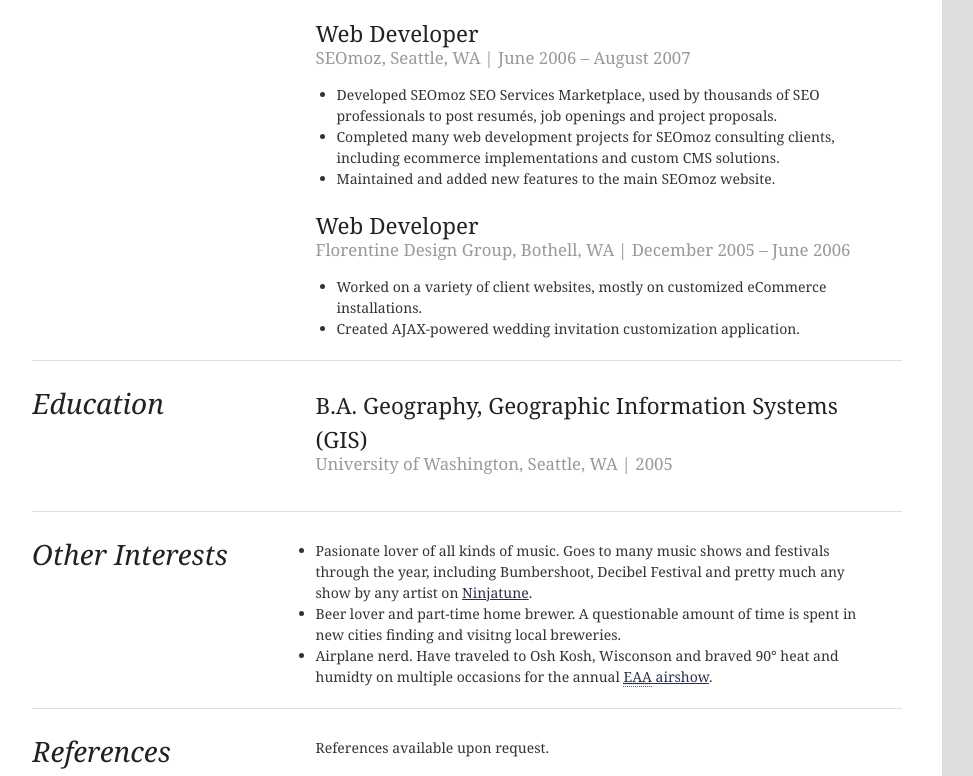
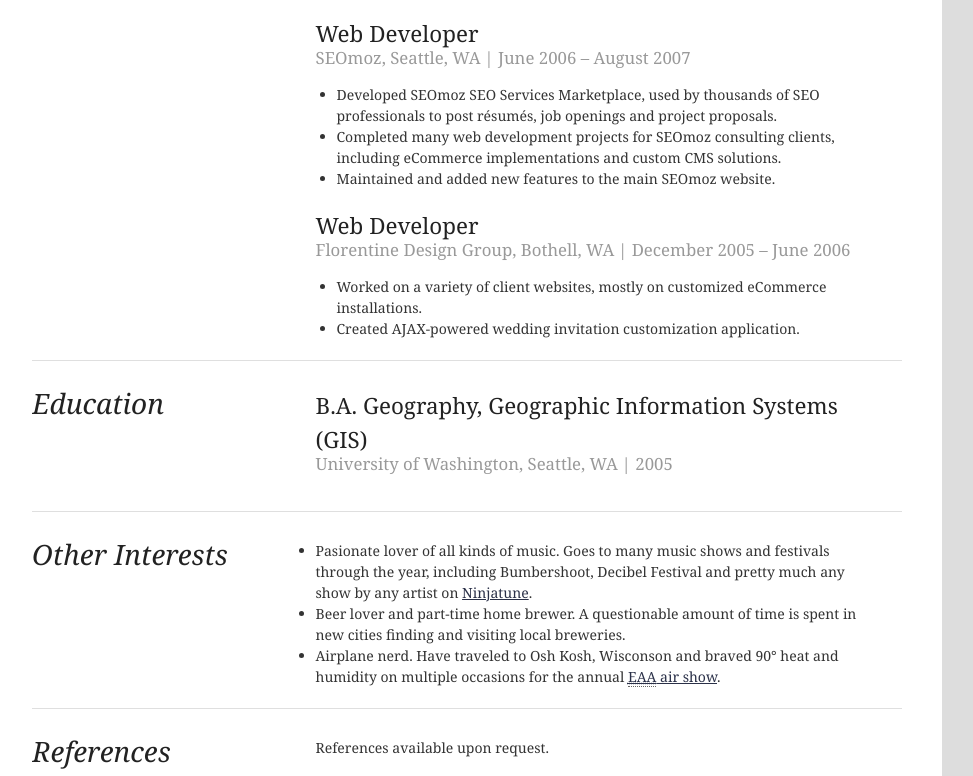
Before and after one commit to Fluxx/bitfluxx.com, a Jekyll site: the page built from resume.html, in a window 1280 px wide and 1400 px high, scrolled down 1192 px. Shown: the part 581-1357 px from the top of the window, without its empty margins (8-981 px from the left). Built offline with Jekyll 4.4.1, drawn with Linux system fonts in a browser that asks for light colours; some of the changed text lies outside the part shown.

Commit message:
Small fixes, mostly spelling

```diff
--- a/resume.html
+++ b/resume.html
@@ -104,8 +104,8 @@ section: about
           <h3>June 2006 &ndash; August 2007</h3>
         </hgroup>
         <ul>
-          <li>Developed SEOmoz SEO Services Marketplace, used by thousands of SEO professionals to post resumés, job openings and project proposals.</li>
-          <li>Completed many web development projects for SEOmoz consulting clients, including ecommerce implementations and custom CMS solutions.</li>
+          <li>Developed SEOmoz SEO Services Marketplace, used by thousands of SEO professionals to post résumés, job openings and project proposals.</li>
+          <li>Completed many web development projects for SEOmoz consulting clients, including eCommerce implementations and custom CMS solutions.</li>
           <li>Maintained and added new features to the main SEOmoz website.</li>
         </ul>
       </li>
@@ -145,8 +145,8 @@ section: about
 
     <ul>
       <li>Pasionate lover of all kinds of music.  Goes to many music shows and festivals through the year, including Bumbershoot, Decibel Festival and pretty much any show by any artist on <a href="http://ninjatune.net/">Ninjatune</a>.</li>
-      <li>Beer lover and part-time home brewer.  A questionable amount of time is spent in new cities finding and visitng local breweries.</li>
-      <li>Airplane nerd.  Have traveled to Osh Kosh, Wisconson and braved 90° heat and humidty on multiple occasions for the annual <a href="http://www.airventure.org/"><abbr title="Experimental Aircraft Association">EAA</abbr> airshow</a>.</li>
+      <li>Beer lover and part-time home brewer.  A questionable amount of time is spent in new cities finding and visiting local breweries.</li>
+      <li>Airplane nerd.  Have traveled to Osh Kosh, Wisconson and braved 90° heat and humidity on multiple occasions for the annual <a href="http://www.airventure.org/"><abbr title="Experimental Aircraft Association">EAA</abbr> air show</a>.</li>
     </ul>
   </section>
 
```
Also changed, not shown: other parts of resume.html (+1 -1 lines), 1 other file.
